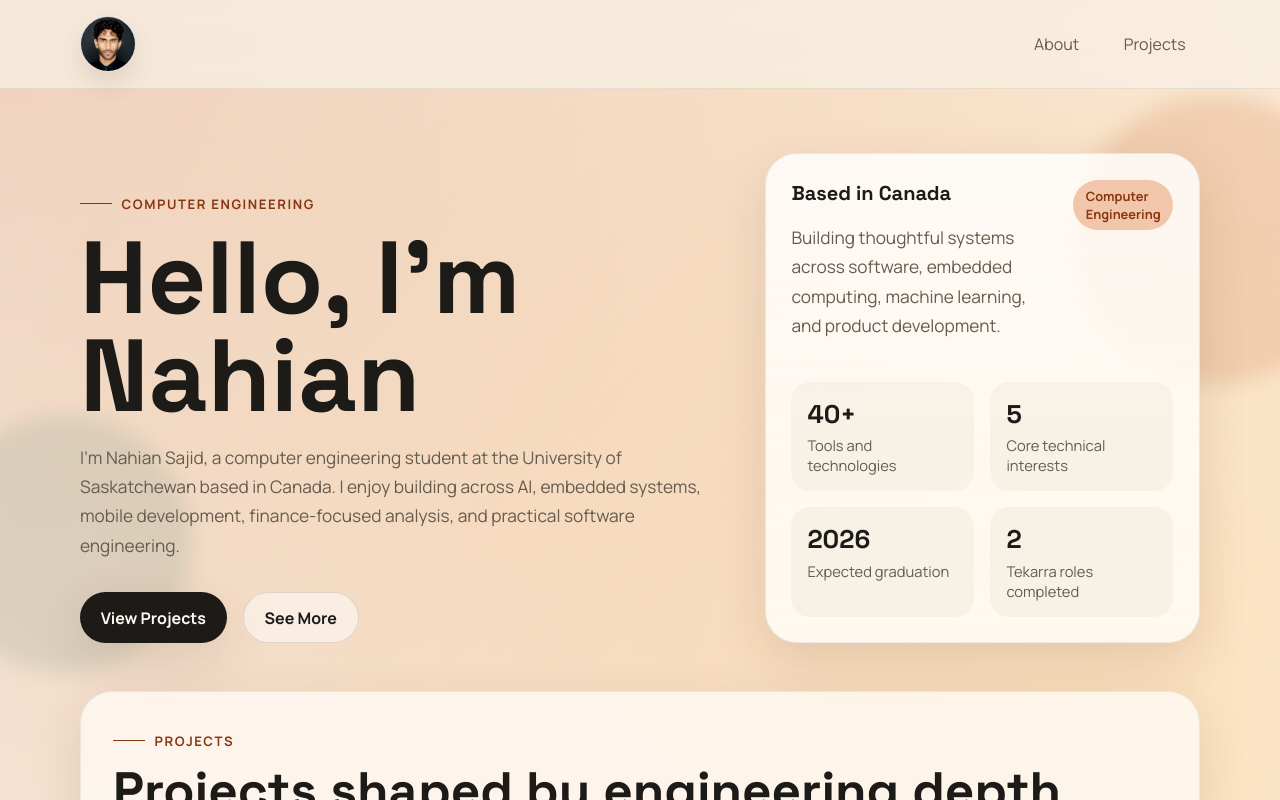
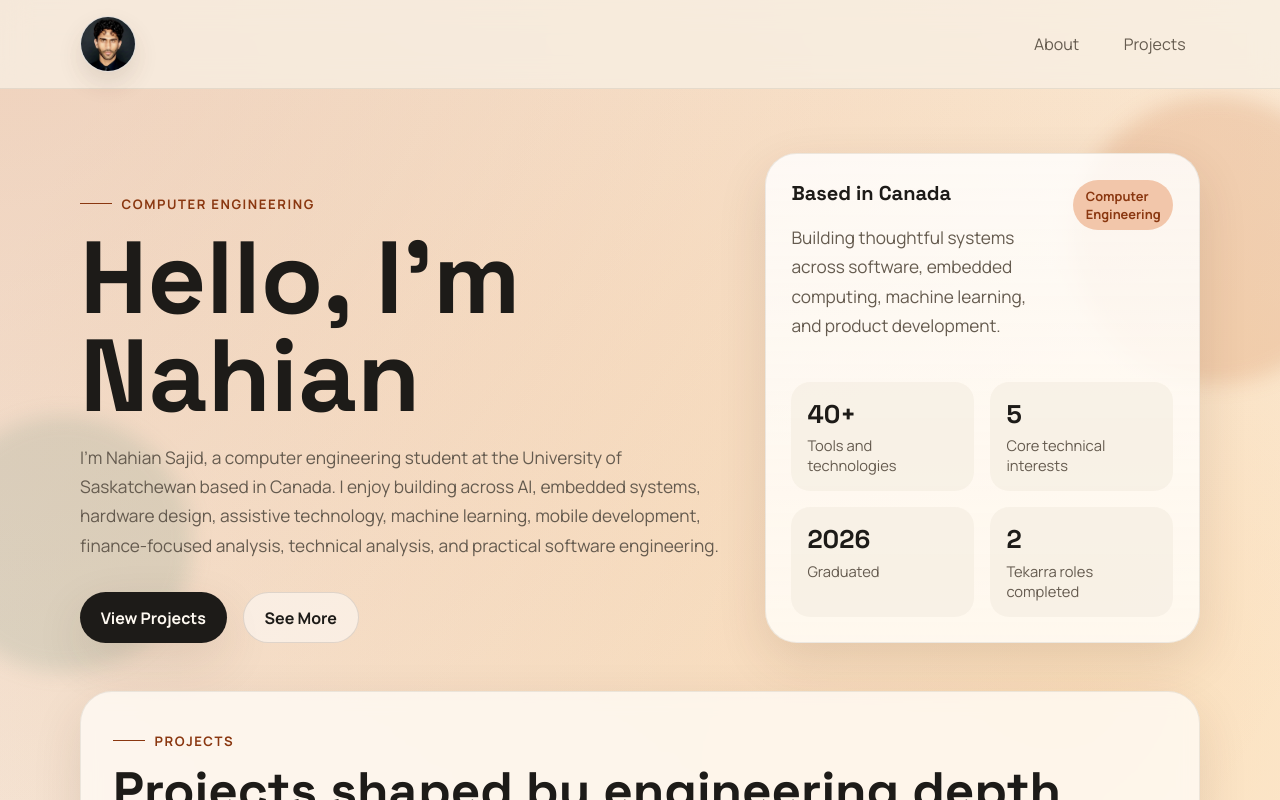
Before and after one commit to nahian-sajid/nahianport, a Next.js app: page / in a window 1280 px wide. Shown: the top 800 px of the page. Built offline with nearby package versions, Linux system fonts and the light colour scheme.

Commit message:
Update homepage bio and copy

```diff
--- a/src/app/page.tsx
+++ b/src/app/page.tsx
@@ -458,8 +458,9 @@ export default function Home() {
             <p>
               I&apos;m Nahian Sajid, a computer engineering student at the
               University of Saskatchewan based in Canada. I enjoy building
-              across AI, embedded systems, mobile development, finance-focused
-              analysis, and practical software engineering.
+              across AI, embedded systems, hardware design, assistive
+              technology, machine learning, mobile development, finance-focused
+              analysis, technical analysis, and practical software engineering.
             </p>
             <div className="hero-actions">
               <a className="button-primary" href="#projects">
@@ -493,7 +494,7 @@ export default function Home() {
               </div>
               <div className="hero-card__metric">
                 <strong>2026</strong>
-                <span>Expected graduation</span>
+                <span>Graduated</span>
               </div>
               <div className="hero-card__metric">
                 <strong>2</strong>
```
